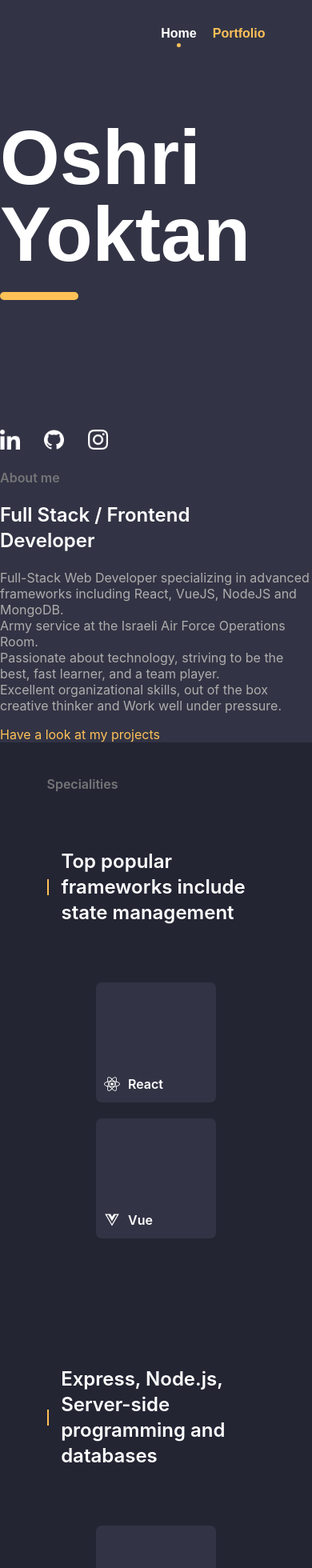
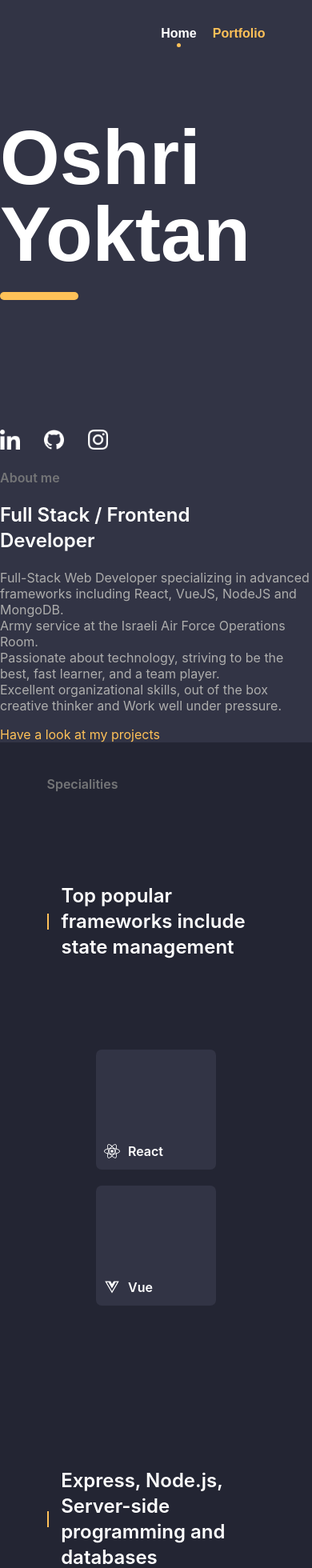
Before and after one commit to OshriYoktan/Portfolio, a React (Create React App) app: page / in a window 390 px wide. Shown: the top 1960 px of the page at 80% size. Built offline with nearby package versions, Linux system fonts and the light colour scheme.

Commit message:
first commit

```diff
--- a/src/pages/HomePage/HomePage.scss
+++ b/src/pages/HomePage/HomePage.scss
@@ -37,7 +37,7 @@
     }
     .Specialities {
         @media only screen and (max-width:700px) {
-            height: 290vh;
+            height: 320vh;
         }
         display: flex;
         justify-content: space-between;
```
Also changed, not shown: package.json (+5 -4 lines), 1 other file (tests, documents, lock files or other folders).
